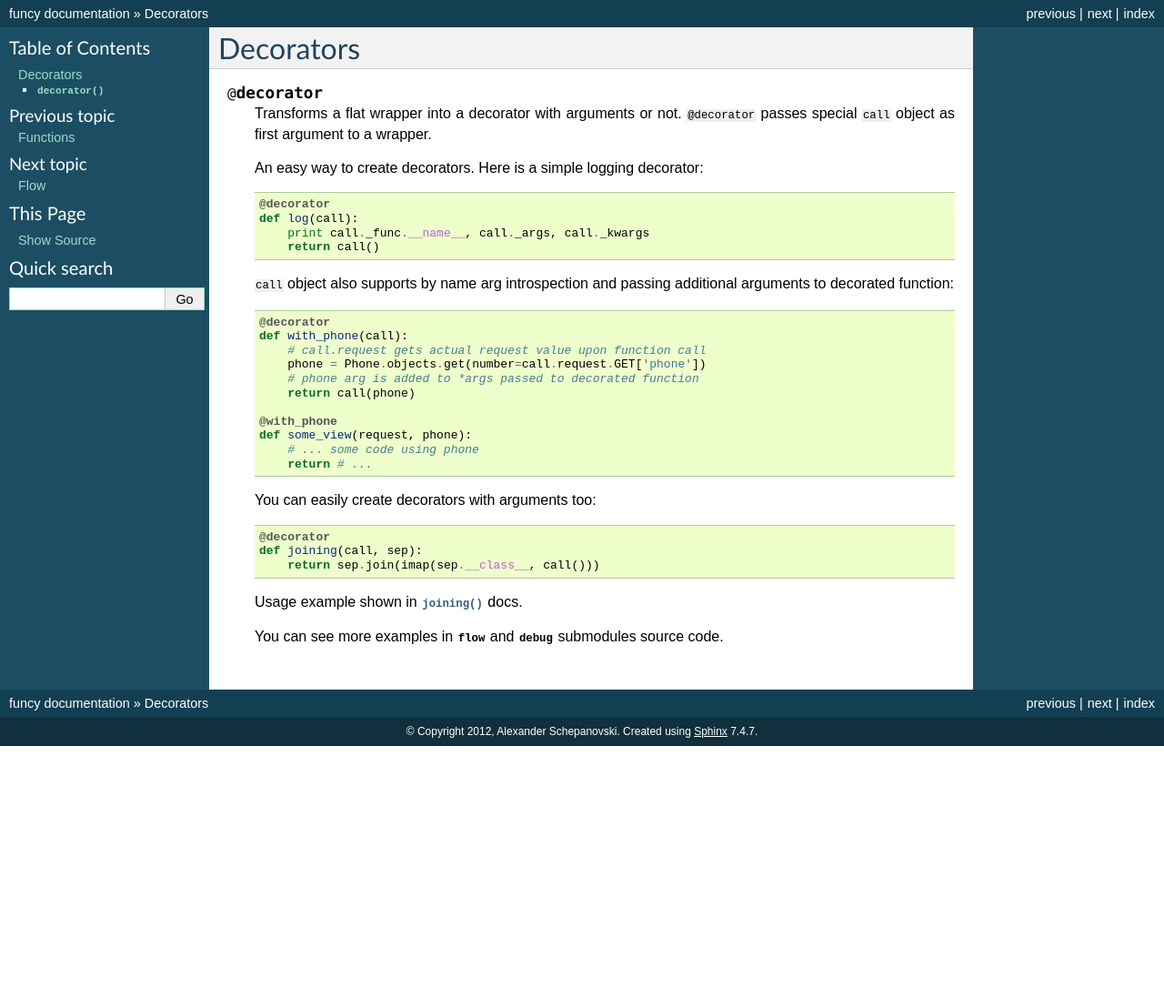
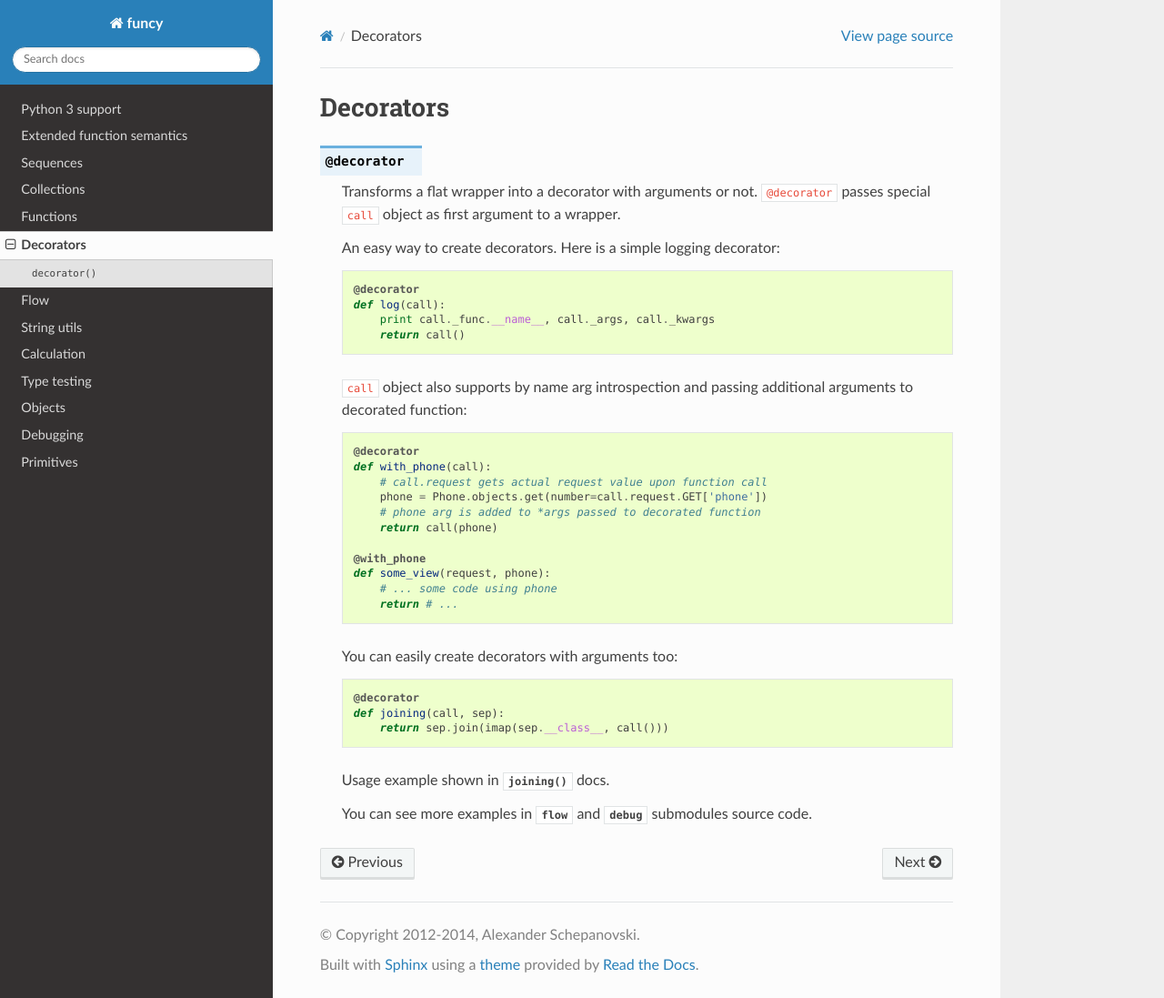
Before and after one commit to Jamaal224/funcy, a Sphinx documentation site: the page built from docs/decorators.rst, in a window 1280 px wide and 1097 px high. Shown: the whole window at 91% size. Built offline with Sphinx 7.4.7 and the Read the Docs theme 2.0.0, drawn with Linux system fonts in a browser that asks for light colours.

Commit message:
Switched docs to RTD default theme

```diff
--- a/docs/_static/overrides.css
+++ /dev/null
@@ -1,15 +0,0 @@
-@import "default.css";
-
-table.docutils td, table.docutils th {
-    border-right: 1px solid black;
-    padding: 5px;
-}
-
-table.docutils td:first-child, table.docutils th:first-child {
-    white-space: nowrap;
-}
-
-table.docutils td {
-    padding-top: 7px; padding-bottom: 7px;
-    background-color: #EEEEFF;
-}
--- a/docs/conf.py
+++ b/docs/conf.py
@@ -12,6 +12,7 @@
 # serve to show the default.
 
 import sys, os
+on_rtd = os.environ.get('READTHEDOCS', None) == 'True'
 
 # If extensions (or modules to document with autodoc) are in another directory,
 # add these directories to sys.path here. If the directory is relative to the
@@ -46,7 +47,7 @@ master_doc = 'index'
 
 # General information about the project.
 project = u'funcy'
-copyright = u'2012, Alexander Schepanovski'
+copyright = u'2012-2014, Alexander Schepanovski'
 
 # The version info for the project you're documenting, acts as replacement for
 # |version| and |release|, also used in various other places throughout the
@@ -94,10 +95,14 @@ pygments_style = 'sphinx'
 
 # -- Options for HTML output ---------------------------------------------------
 
+if not on_rtd:  # only import and set the theme if we're building docs locally
+    import sphinx_rtd_theme
+    html_theme = "sphinx_rtd_theme"
+    html_theme_path = [sphinx_rtd_theme.get_html_theme_path()]
+
 # The theme to use for HTML and HTML Help pages.  See the documentation for
 # a list of builtin themes.
-html_theme = 'default'
-html_style = 'overrides.css' # Supress RTD washy theme
+# html_style = 'overrides.css'
 
 # Theme options are theme-specific and customize the look and feel of a theme
 # further.  For a list of options available for each theme, see the
@@ -105,7 +110,7 @@ html_style = 'overrides.css' # Supress RTD washy theme
 #html_theme_options = {}
 
 # Add any paths that contain custom themes here, relative to this directory.
-#html_theme_path = []
+# html_theme_path = [sphinx_rtd_theme.get_html_theme_path()]
 
 # The name for this set of Sphinx documents.  If None, it defaults to
 # "<project> v<release> documentation".
```
